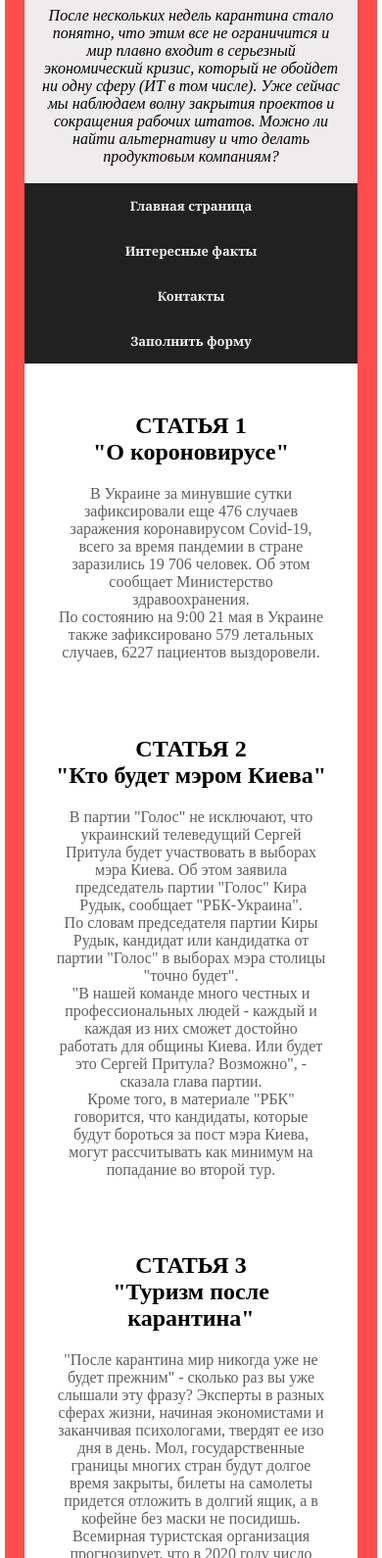
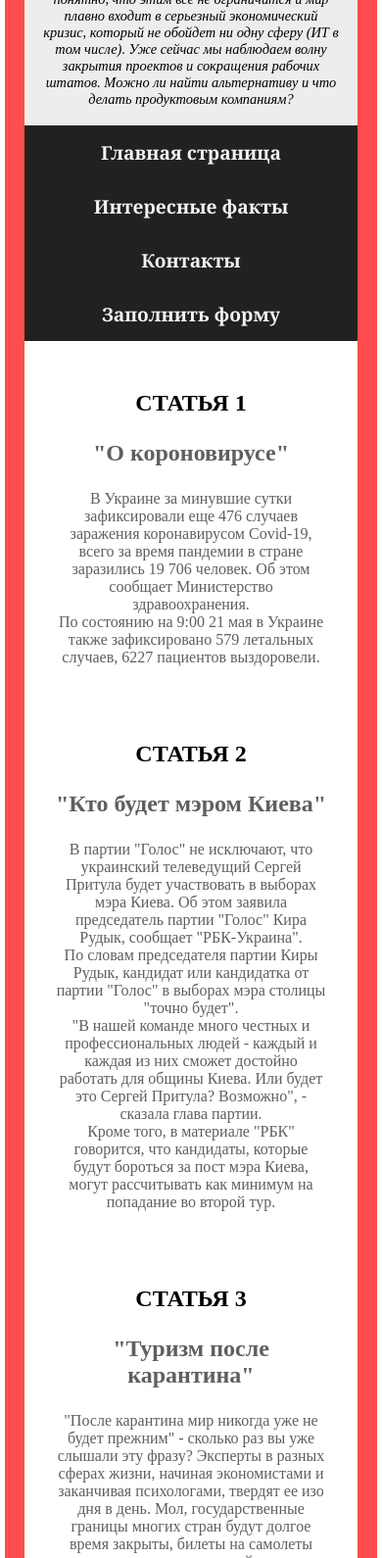
Before and after one commit to VidKein/CODIFUN-courses-first-steps, a plain HTML site: page pages/facts.html in a window 390 px wide. Shown: the part 195-1785 px from the top of the page at 98% size. Drawn offline with Linux system fonts and the light colour scheme.

Commit message:
mobila 2

```diff
--- a/css/css.css
+++ b/css/css.css
@@ -7,6 +7,8 @@ header{
 	padding: 18px;
 	text-align: center;
 }
+h1{margin: 5px 0;}
+em{font-size: 0.9em;}
 nav{
 	overflow: hidden;
 	background-color: rgb(34,33,33);
@@ -28,9 +30,7 @@ nav a:hover{
 	width: 100%;
 }
 *{box-sizing: border-box;}
-section{
-	padding: 10px;
-}
+section{padding: 10px;}
 .column{
   float: left;
   width: 33.33%;
@@ -48,7 +48,7 @@ footer{
 	text-align: center;
 }
 p{color: #5f5f5f;
-  font-size: 16px;
+  font-size: 1em;
   text-align: center;}
 h6{
 	color:#009688;
@@ -62,9 +62,9 @@ iframe{
 	width: 500px;
 }
 .top{
-	font-size: 20px;
+	font-size: 1.25em;
 	text-align: center;
-	margin: 0;
+	margin: 5px 0;
 }
 .canvas{
 	text-align: center;
@@ -78,9 +78,10 @@ textarea{width: 100%;}
 @media screen and (max-width:995px){
 	.column {width: 100%;}
 }
-
+.menu{font-size: 1em;}
 @media screen and (max-width: 660px){
 	iframe{width: 100%;}
+	.menu{font-size: 1.2em;}
 	nav{
 		flex-direction: column;
 		align-items: stretch;
--- a/pages/facts.html
+++ b/pages/facts.html
@@ -13,17 +13,17 @@
 </header>
 
 <nav>
-  <a title="Главная страница" href="../index.html">Главная страница</a>
-  <a title="Интересные факты" href="../pages/facts.html">Интересные факты</a>
-  <a title="Контакты" href="../pages/contacts.html">Контакты</a>
-  <a title="Заполнить форму" href="../pages/forms.html">Заполнить форму</a>
+  <a class="menu" title="Главная страница" href="../index.html">Главная страница</a>
+  <a class="menu" title="Интересные факты" href="../pages/facts.html">Интересные факты</a>
+  <a class="menu" title="Контакты" href="../pages/contacts.html">Контакты</a>
+  <a class="menu" title="Заполнить форму" href="../pages/forms.html">Заполнить форму</a>
 </nav>
 
 <section>
 <div class="row">
-    <div class="column"><h2>СТАТЬЯ 1<br>"О короновирусе"</h2><p>В Украине за минувшие сутки зафиксировали еще 476 случаев заражения коронавирусом Covid-19, всего за время пандемии в стране заразились 19 706 человек. Об этом сообщает Министерство здравоохранения.<br>По состоянию на 9:00 21 мая в Украине также зафиксировано 579 летальных случаев, 6227 пациентов выздоровели.</p></div>
-    <div class="column"><h2>СТАТЬЯ 2<br>"Кто будет мэром Киева"</h2><p>В партии "Голос" не исключают, что украинский телеведущий Сергей Притула будет участвовать в выборах мэра Киева. Об этом заявила председатель партии "Голос" Кира Рудык, сообщает "РБК-Украина". <br> По словам председателя партии Киры Рудык, кандидат или кандидатка от партии "Голос" в выборах мэра столицы "точно будет". <br> "В нашей команде много честных и профессиональных людей - каждый и каждая из них сможет достойно работать для общины Киева. Или будет это Сергей Притула? Возможно", - сказала глава партии. <br>Кроме того, в материале "РБК" говорится, что кандидаты, которые будут бороться за пост мэра Киева, могут рассчитывать как минимум на попадание во второй тур.</p></div>
-    <div class="column"><h2>СТАТЬЯ 3<br>"Туризм после карантина"</h2><p>"После карантина мир никогда уже не будет прежним" - сколько раз вы уже слышали эту фразу? Эксперты в разных сферах жизни, начиная экономистами и заканчивая психологами, твердят ее изо дня в день. Мол, государственные границы многих стран будут долгое время закрыты, билеты на самолеты придется отложить в долгий ящик, а в кофейне без маски не посидишь. Всемирная туристская организация прогнозирует, что в 2020 году число туристов по всему миру снизится на треть - с 1,4 до 1 млрд человек. Как выжить в такой реальности поколению миллениалов? Неужели путешествия уже больше никогда не будут такими комфортными, как раньше? На самом деле, все не так страшно. В подборке ниже собрали все нововведения, с которыми, возможно, придется столкнуться украинцам во время путешествий после окончания карантина. <a href="https://ru.wikipedia.org/wiki/%D0%A7%D0%B5%D1%85%D0%B8%D1%8F" target="_blank">Поехали ⬇⬇⬇</a></p></div>
+    <div class="column"><h2>СТАТЬЯ 1<p>"О короновирусе"</p></h2><p>В Украине за минувшие сутки зафиксировали еще 476 случаев заражения коронавирусом Covid-19, всего за время пандемии в стране заразились 19 706 человек. Об этом сообщает Министерство здравоохранения.<br>По состоянию на 9:00 21 мая в Украине также зафиксировано 579 летальных случаев, 6227 пациентов выздоровели.</p></div>
+    <div class="column"><h2>СТАТЬЯ 2<p>"Кто будет мэром Киева"</p></h2><p>В партии "Голос" не исключают, что украинский телеведущий Сергей Притула будет участвовать в выборах мэра Киева. Об этом заявила председатель партии "Голос" Кира Рудык, сообщает "РБК-Украина". <br> По словам председателя партии Киры Рудык, кандидат или кандидатка от партии "Голос" в выборах мэра столицы "точно будет". <br> "В нашей команде много честных и профессиональных людей - каждый и каждая из них сможет достойно работать для общины Киева. Или будет это Сергей Притула? Возможно", - сказала глава партии. <br>Кроме того, в материале "РБК" говорится, что кандидаты, которые будут бороться за пост мэра Киева, могут рассчитывать как минимум на попадание во второй тур.</p></div>
+    <div class="column"><h2>СТАТЬЯ 3<p>"Туризм после карантина"</p></h2><p>"После карантина мир никогда уже не будет прежним" - сколько раз вы уже слышали эту фразу? Эксперты в разных сферах жизни, начиная экономистами и заканчивая психологами, твердят ее изо дня в день. Мол, государственные границы многих стран будут долгое время закрыты, билеты на самолеты придется отложить в долгий ящик, а в кофейне без маски не посидишь. Всемирная туристская организация прогнозирует, что в 2020 году число туристов по всему миру снизится на треть - с 1,4 до 1 млрд человек. Как выжить в такой реальности поколению миллениалов? Неужели путешествия уже больше никогда не будут такими комфортными, как раньше? На самом деле, все не так страшно. В подборке ниже собрали все нововведения, с которыми, возможно, придется столкнуться украинцам во время путешествий после окончания карантина. <a href="https://ru.wikipedia.org/wiki/%D0%A7%D0%B5%D1%85%D0%B8%D1%8F" target="_blank">Поехали ⬇⬇⬇</a></p></div>
 </div>
 </section>
 
```
Also changed, not shown: index.html (+4 -4 lines), pages/contacts.html (+4 -4 lines), pages/forms.html (+13 -14 lines).
